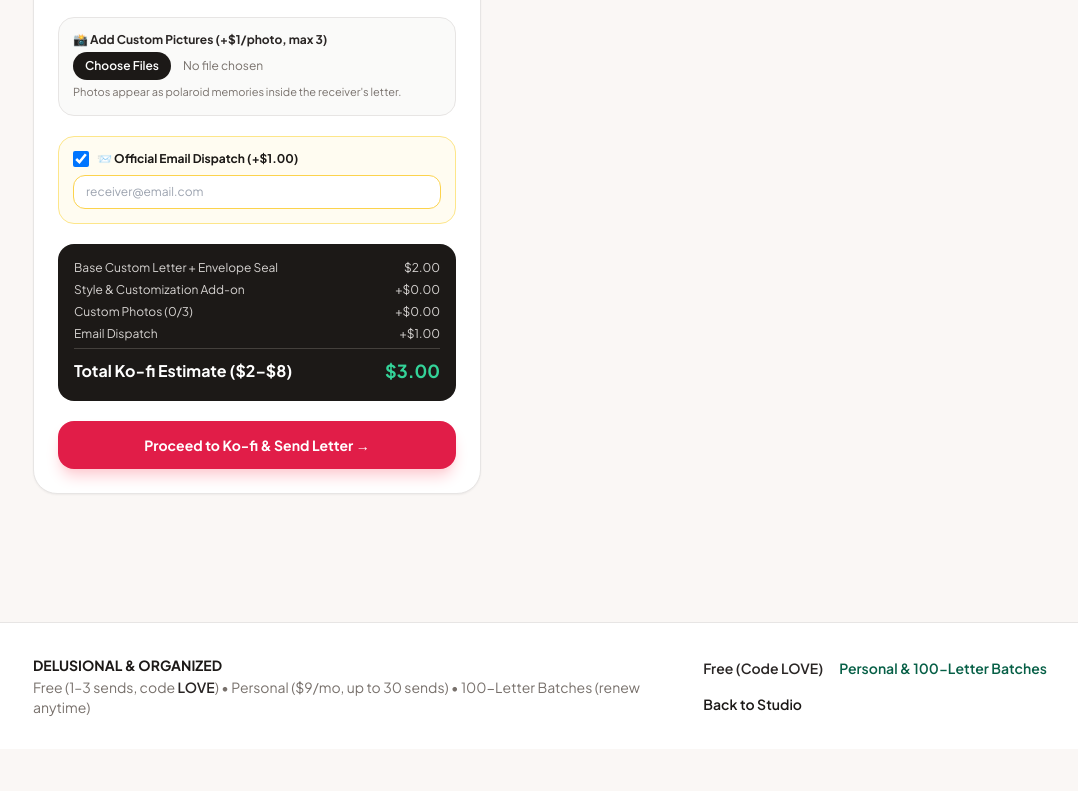
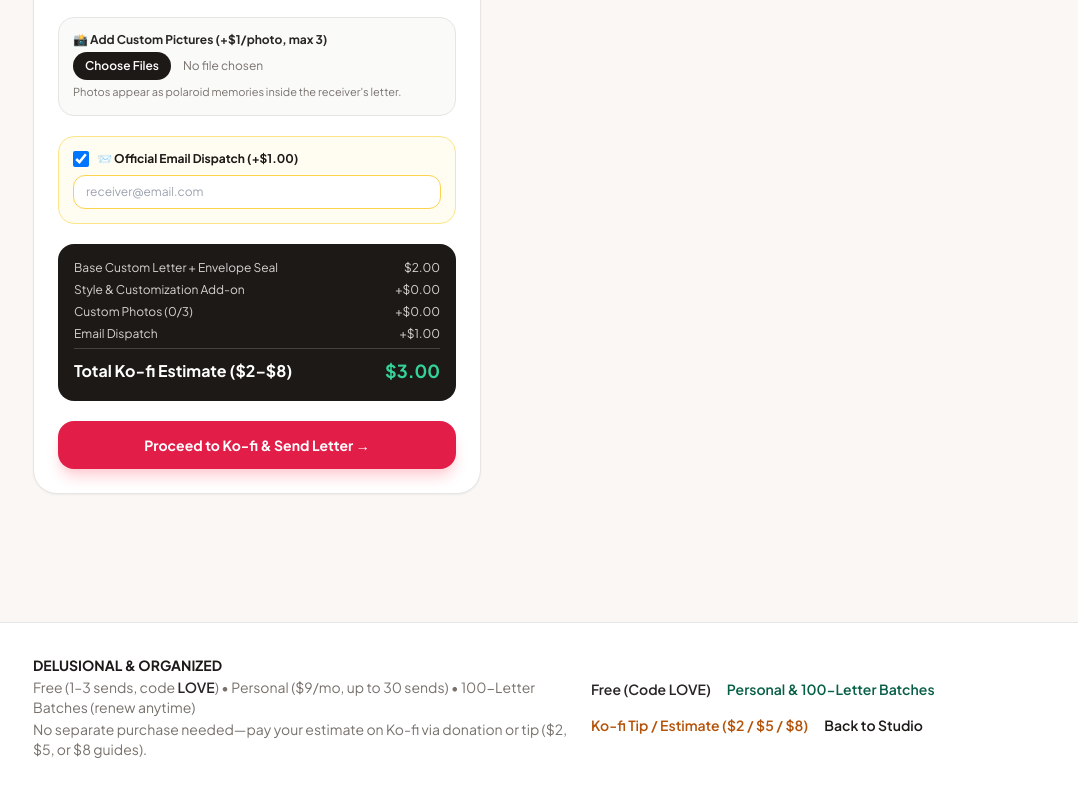
Before and after one commit to handlevault-official/delusional-invite-studio, a plain HTML site: page index.html in a window 1280 px wide. Shown: the part 1873-2664 px from the top of the page, without its empty margins (47-1125 px from the left). Before the commit the page ends 2622 px from the top, so only its background shows below. Drawn offline with nearby package versions, Linux system fonts and the light colour scheme; a web font is replaced by a local one.

Commit message:
Update index.html

```diff
--- a/index.html
+++ b/index.html
@@ -1334,7 +1334,7 @@
 
   </script>
 
-  <!-- Footer -->
+    <!-- Footer -->
   <footer class="mt-16 border-t border-stone-200 bg-white">
     <div class="max-w-6xl mx-auto px-4 py-8 flex flex-col sm:flex-row items-start sm:items-center justify-between gap-4 text-xs sm:text-sm text-stone-600">
       <div>
@@ -1342,10 +1342,14 @@
         <p class="text-stone-500 mt-0.5">
           Free (1–3 sends, code <span class="font-semibold text-stone-800">LOVE</span>) • Personal ($9/mo, up to 30 sends) • 100-Letter Batches (renew anytime)
         </p>
+        <p class="text-stone-500 mt-0.5">
+          No separate purchase needed—pay your estimate on Ko-fi via donation or tip ($2, $5, or $8 guides).
+        </p>
       </div>
       <div class="flex items-center gap-4 flex-wrap font-semibold">
         <a href="./free.html" class="text-stone-800 hover:underline">Free (Code LOVE)</a>
         <a href="./partnership.html" class="text-emerald-800 hover:underline">Personal &amp; 100-Letter Batches</a>
+        <a href="https://ko-fi.com" target="_blank" rel="noopener noreferrer" class="text-amber-700 hover:underline">Ko-fi Tip / Estimate ($2 / $5 / $8)</a>
         <a href="#studio" class="text-stone-900 hover:underline">Back to Studio</a>
       </div>
     </div>
```
